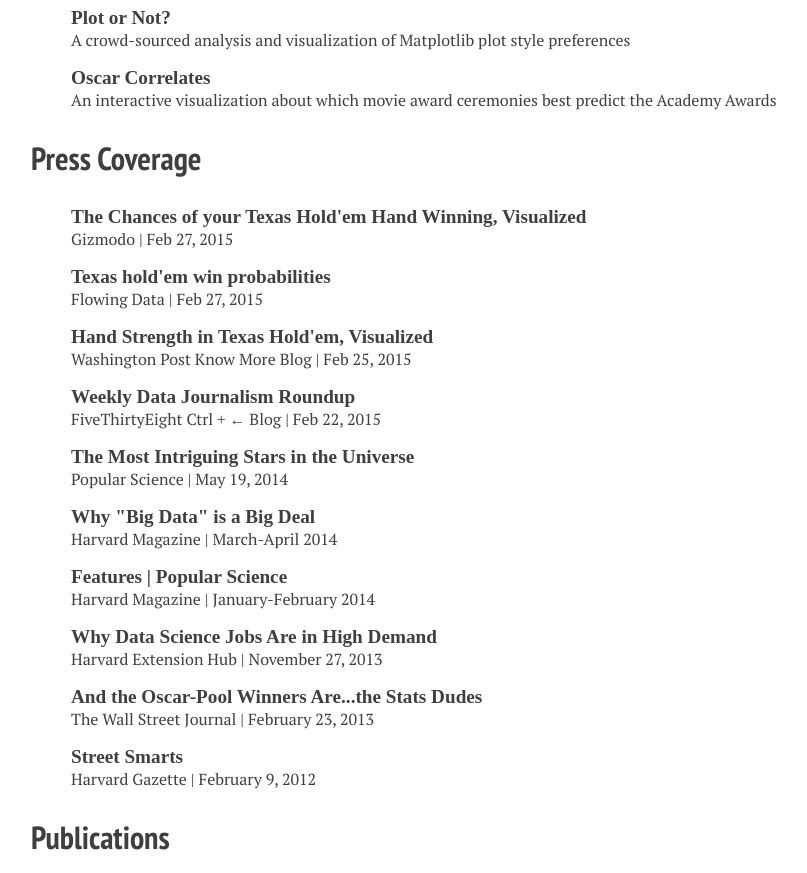
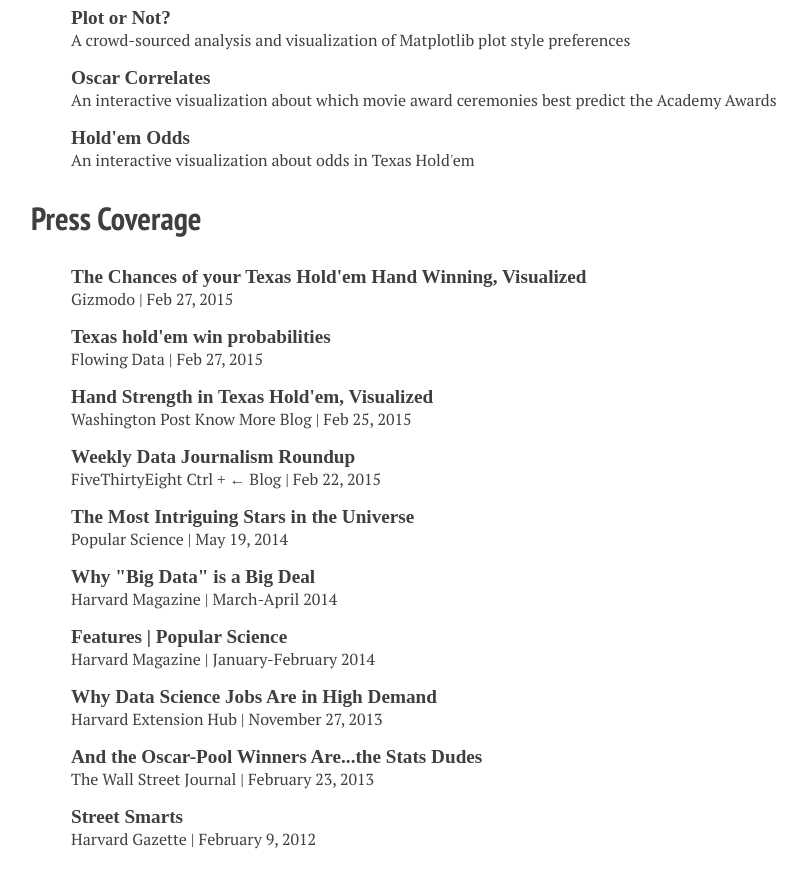
Before and after one commit to ChrisBeaumont/ChrisBeaumont.github.io, a plain HTML site: page index.html in a window 1280 px wide. Shown: the part 960-1833 px from the top of the page, without its empty margins (209-1016 px from the left). Drawn offline with Linux system fonts and the light colour scheme.

Commit message:
template fix

```diff
--- a/index.html
+++ b/index.html
@@ -94,6 +94,11 @@
                     <li>
                         <a class="section-item-label" href="http://oscar-correlates.chrisbeaumont.org">Oscar Correlates </a>
                         <br>An interactive visualization about which movie award ceremonies best predict the Academy Awards
+                    </li>
+
+                    <li>
+                        <a class="section-item-label" href="holdem_odds/">Hold'em Odds </a>
+                        <br>An interactive visualization about odds in Texas Hold'em
                     </li>
 
                 </ul>
```
Also changed, not shown: 1 other file.
